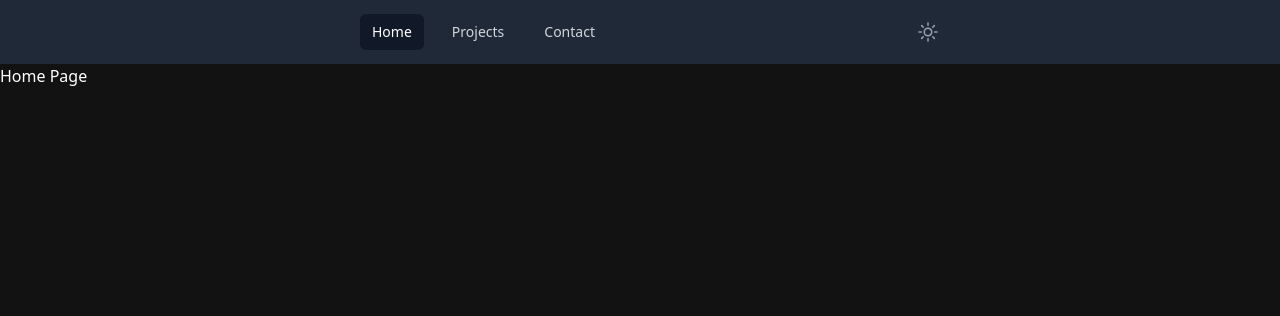
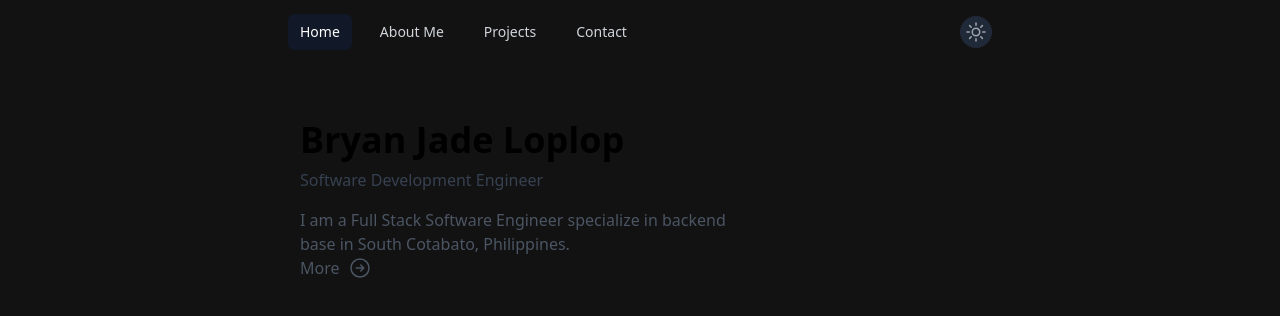
Before and after one commit to JadeLoplop/jade-portfolio, a Vue app: page / in a window 1280 px wide. Shown: the top 316 px of the page. Built offline with nearby package versions, Linux system fonts and the light colour scheme.

Commit message:
:zap: Update on home page; Add About page

```diff
--- a/src/App.vue
+++ b/src/App.vue
@@ -1,17 +1,17 @@
 <template>
-<!-- <div class="bg-gray-50 text-white antialiased dark:text-black"> -->
-  <Navigator/>
-<!-- </div> -->
+  <div class="mx-auto max-w-3xl px-2 sm:px-6 lg:px-8">
 
-<router-view></router-view>
+    <Navigator />
+    <router-view></router-view>
 
+  </div>
 </template>
 
 <script setup>
-import Navigator from './components/Navigator.vue'
+  import Navigator from './components/Navigator.vue'
 
-// This starter template is using Vue 3 experimental <script setup> SFCs
-// Check out https://github.com/vuejs/rfcs/blob/script-setup-2/active-rfcs/0000-script-setup.md
+  // This starter template is using Vue 3 experimental <script setup> SFCs
+  // Check out https://github.com/vuejs/rfcs/blob/script-setup-2/active-rfcs/0000-script-setup.md
 </script>
 
 <style>
--- a/src/components/Navigator.vue
+++ b/src/components/Navigator.vue
@@ -1,6 +1,6 @@
 <template>
-  <Disclosure as="nav" class="bg-gray-800" v-slot="{ open }">
-    <div class="mx-auto max-w-2xl px-2 sm:px-6 lg:px-8">
+  <Disclosure as="nav" v-slot="{ open }">
+
       <div class="relative flex h-16 items-center justify-between">
         <div class="absolute inset-y-0 left-0 flex items-center sm:hidden">
           <!-- Mobile menu button-->
@@ -16,7 +16,7 @@
             <img class="block h-8 w-auto lg:hidden" src="https://tailwindui.com/img/logos/mark.svg?color=indigo&shade=500" alt="Your Company" />
             <img class="hidden h-8 w-auto lg:block" src="https://tailwindui.com/img/logos/mark.svg?color=indigo&shade=500" alt="Your Company" />
           </div> -->
-          <div class="hidden sm:ml-6 sm:block">
+          <div class="hidden sm:block">
             <div class="flex space-x-4">
               <router-link v-for="item in navigation" :key="item.path" :to="item.path" :class="[item.current ? 'bg-gray-900 text-white' : 'text-gray-300 hover:bg-gray-700 hover:text-white', 'px-3 py-2 rounded-md text-sm font-medium']" :aria-current="item.current ? 'page' : undefined">
                 {{item.name}}
@@ -32,7 +32,6 @@
           </button>
         </div>
       </div>
-    </div>
 
     <DisclosurePanel class="sm:hidden">
       <div class="space-y-1 px-2 pt-2 pb-3">
@@ -53,5 +52,4 @@ import { Bars3Icon, SunIcon, XMarkIcon } from '@heroicons/vue/24/outline'
 
 const router = useRouter();
 const navigation = router.options.routes;
-console.log(router.options.routes);
 </script>
--- a/src/router/index.js
+++ b/src/router/index.js
@@ -6,6 +6,12 @@ const routes = [
         name: 'Home',
         current: true,
         component: () => import('../views/Home.vue')
+    },
+    {
+        path: '/about-me',
+        name: 'About Me',
+        current: false,
+        component: () => import('../views/AboutMe.vue')
     },
     {
         path: '/projects',
--- /dev/null
+++ b/src/views/AboutMe.vue
@@ -0,0 +1,13 @@
+<template>
+  About Me Page
+</template>
+
+<script>
+export default {
+
+}
+</script>
+
+<style>
+
+</style>
--- a/src/views/Home.vue
+++ b/src/views/Home.vue
@@ -1,11 +1,30 @@
 <template>
-  Home Page
+
+  <div class="px-3 pt-14 grid grid-cols-3 ">
+    <div class="col-span-2 flex flex-col">
+      <h1 class="mb-2 text-3xl font-bold text-black dark:text-white md:text-4xl">
+        Bryan Jade Loplop
+      </h1>
+      <h2 class="mb-4 text-gray-700 dark:text-gray-200">
+        Software Development Engineer
+      </h2>
+      <p class="text-gray-600 dark:text-gray-400">
+        I am a Full Stack Software Engineer specialize in backend base in South Cotabato, Philippines.
+        <router-link to="/about-me" class="hover:underline hover:decoration-orange-500 hover:decoration-4">
+          <span class="flex">More
+            <ArrowRightCircleIcon class="h-6 w-6 ml-2" aria-hidden="true" /></span>
+        </router-link>
+      </p>
+    </div>
+
+  </div>
+
 </template>
 
-<script>
-export default {
-
-}
+<script setup>
+  import {
+    ArrowRightCircleIcon
+  } from "@heroicons/vue/24/outline"
 </script>
 
 <style>
```
